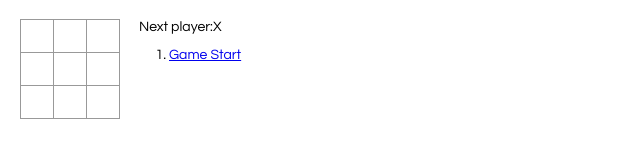
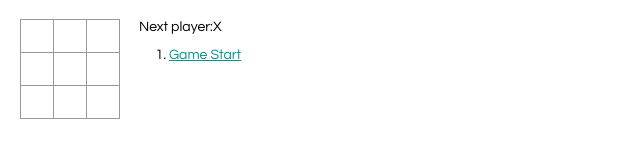
Before and after one commit to Roboneet/tictactoe_react, a React app: page / in a window 1280 px wide. Shown: the full height of the page, 0-640 px from the left. Built offline with nearby package versions, Linux system fonts and the light colour scheme.

Commit message:
higlighted current selection on the list

```diff
--- a/src/index.css
+++ b/src/index.css
@@ -48,3 +48,7 @@ ol, ul {
 .game-info {
   margin-left: 20px;
 }
+
+.current{
+  color: #009688;
+}
--- a/src/index.js
+++ b/src/index.js
@@ -100,6 +100,7 @@ class Game extends React.Component {
       stepNumber: step,
       xIsNext: (step%2)? false:true,
     })
+
   }
 
   render() {
@@ -111,6 +112,13 @@ class Game extends React.Component {
       const desc = move?
       'Move #'+move:
       'Game Start';
+      if(move === this.state.stepNumber){
+        return (
+          <li key={move}>
+            <a href="#" onClick={()=> this.jumpTo(move)} className="current" >{desc}</a>
+          </li>
+        );
+      }
       return (
         <li key={move}>
           <a href="#" onClick={()=> this.jumpTo(move)}>{desc}</a>
```
